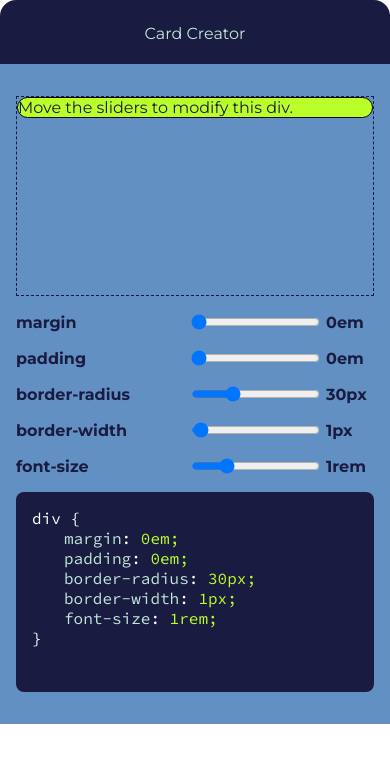
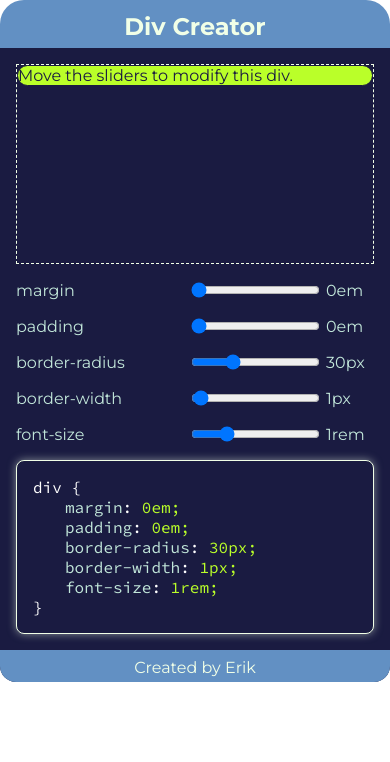
Before and after one commit to neutral-design/CardCreator, a React (Vite) app: page / in a window 390 px wide. Shown: the top 762 px of the page. Built offline with nearby package versions, Linux system fonts and the light colour scheme.

Commit message:
made it more responsive, changed color-scheme

```diff
--- a/index.html
+++ b/index.html
@@ -12,7 +12,7 @@
       rel="stylesheet"
     />
 
-    <title>Card Creator</title>
+    <title>Div Creator</title>
   </head>
   <body>
     <div id="root"></div>
--- a/src/App.css
+++ b/src/App.css
@@ -8,6 +8,7 @@ html {
 html, body {
   margin: 0;
   padding: 0;
+  color: #F1FFE7;
 }
 body {
   font-family: 'Montserrat', sans-serif;
@@ -18,17 +19,25 @@ body {
   width: 100%;;
 }
 header, footer {
-  background-color: #1A1B41;
-  color: #C2E7DA;
+  background-color: #6290C3;
+  color: #F1FFE7;
 
   padding: 0.5em 2em;
   text-align: center;
-height: 4em;
+  height: 2em;
 
 }
-
+p {
+  padding: 0;
+  margin: 0;
+}
 header {
   border-radius: 1em 1em 0 0;
+  font-size: 1.5rem;
+  font-weight: 700;
+  padding: 0.5em;
+
+  border: none;
 }
 
 footer {
@@ -36,29 +45,30 @@ footer {
 }
 .container {
 
-
-  background-color: #6290C3;
+  padding-top: 1em;
+  background-color: #1A1B41;
   width: 100%;
-  padding: 1em 0;
+  border-radius: 0 0  1em 1em;
 
 
 }
 
 .card-container {
-  border: dashed #1A1B41 1px;
-  margin: 1em;
+  border: dashed #F1FFE7 1px;
+  margin: 0 1em 1em 1em;
   min-width: 200px;
   min-height: 200px;
 }
 
 .card {
   background-color: #BAFF29;
-  border:solid black 1px;
+  border:solid #1A1B41 1px;
 
 }
 
 .sliders {
   margin: 1em;
+  color: #C2E7DA;
 }
 
 .slidecontainer {
@@ -70,11 +80,11 @@ footer {
 
 .slidecontainer > label {
   margin: 0 auto 0 0;
-  font-weight: bold;
+  font-weight: 400;
 }
 
 .slidecontainer > p {
-  font-weight: bold;
+  font-weight: 400;
   margin: 0 0 0 0.25em;
   width: 3em;
 }
@@ -82,11 +92,13 @@ footer {
 .code-container {
   background-color: #1A1B41;
   color: white;
-
+  border: 1px solid #F1FFE7;
+  /* offset-x | offset-y | blur-radius | spread-radius | color */
+  box-shadow: 0 0 .5em rgba(241, 255, 231, .5);
   font-family: 'Source Code Pro', monospace;
 
-  min-width: 300px;
-  min-height: 200px;
+  min-width: 200px;
+  min-height: 150px;
   margin: 1em;
   padding: 1em;
   border-radius: 0.5em;
@@ -111,27 +123,22 @@ footer {
   background-color: inherit;
 }
 
-@media only screen and (min-width: 800px) {
+@media only screen and (min-width: 500px) {
   .App {
     height: 100vh;
+    width: 100vw;
   }
-  footer {
-    position: absolute;
-    bottom: 0;
-    left: 0;
-    right: 0;
-  }
+
   .container {
     display: grid;
     grid-template-columns: repeat(3, 1fr);
     grid-template-rows: repeat(2, 1fr);
-    position: absolute;
-    top: 4em;
-    bottom: 0;
-    left: 0;
-    right: 0;
+
+
   }
-
+  footer {
+    grid-column: 1 / 4;
+  }
   .card-container {
     grid-column: 2 / 4;
     grid-row: 1 / 3;
@@ -139,11 +146,13 @@ footer {
 
   .code-container {
     grid-column: 1 / 2;
-    grid-row: 1 / 2;
+    grid-row: 2 / 3;
+
 
   }
   .sliders {
-
+    grid-column: 1 / 2;
+    grid-row: 1 / 2;
   }
 
 }
--- a/src/App.jsx
+++ b/src/App.jsx
@@ -121,7 +121,7 @@ function App() {
 
   return (
     <div className="App">
-      <header><p>Card Creator</p></header>
+      <header><p>Div Creator</p></header>
       <div className="container">
 
         <div className="card-container">
@@ -141,6 +141,9 @@ function App() {
                   {stylingCode}
           &#125;
         </div>
+        <footer>
+          <p>Created by Erik</p>
+        </footer>
 
       </div>
 
```
